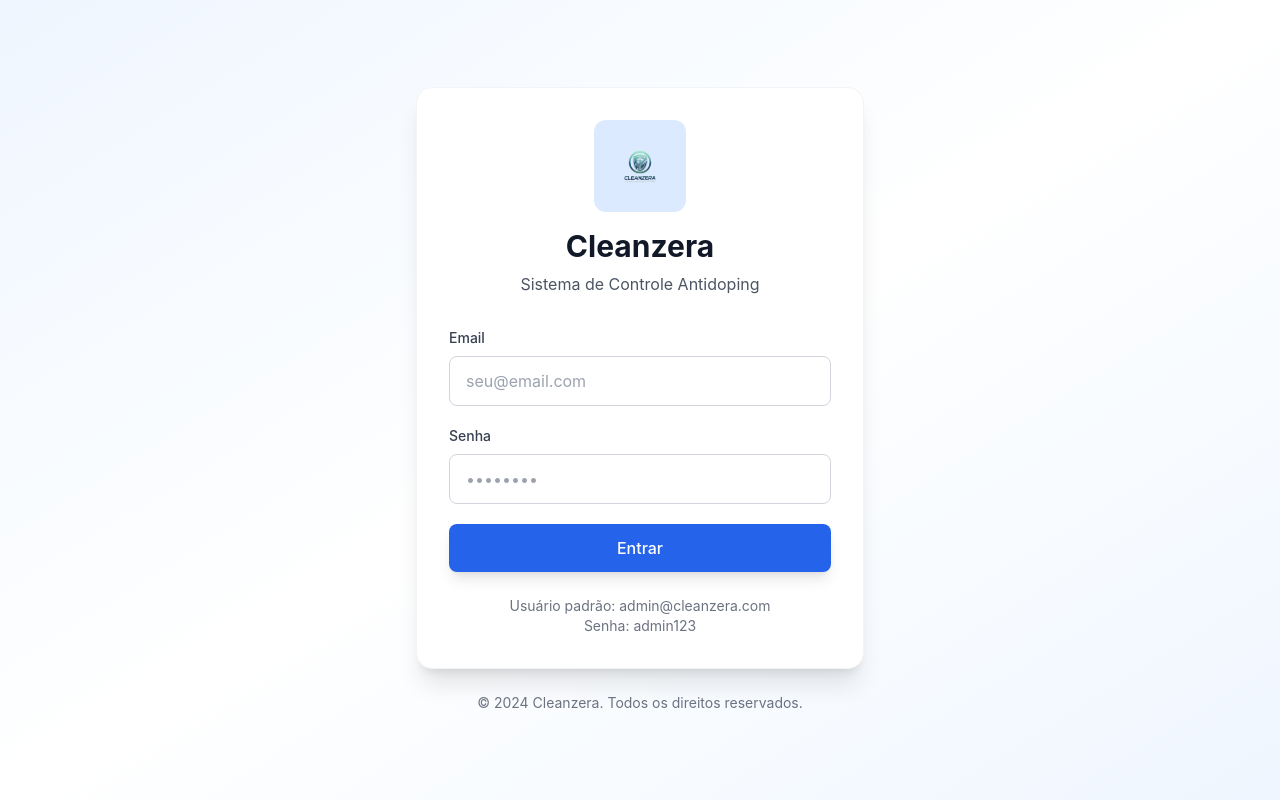
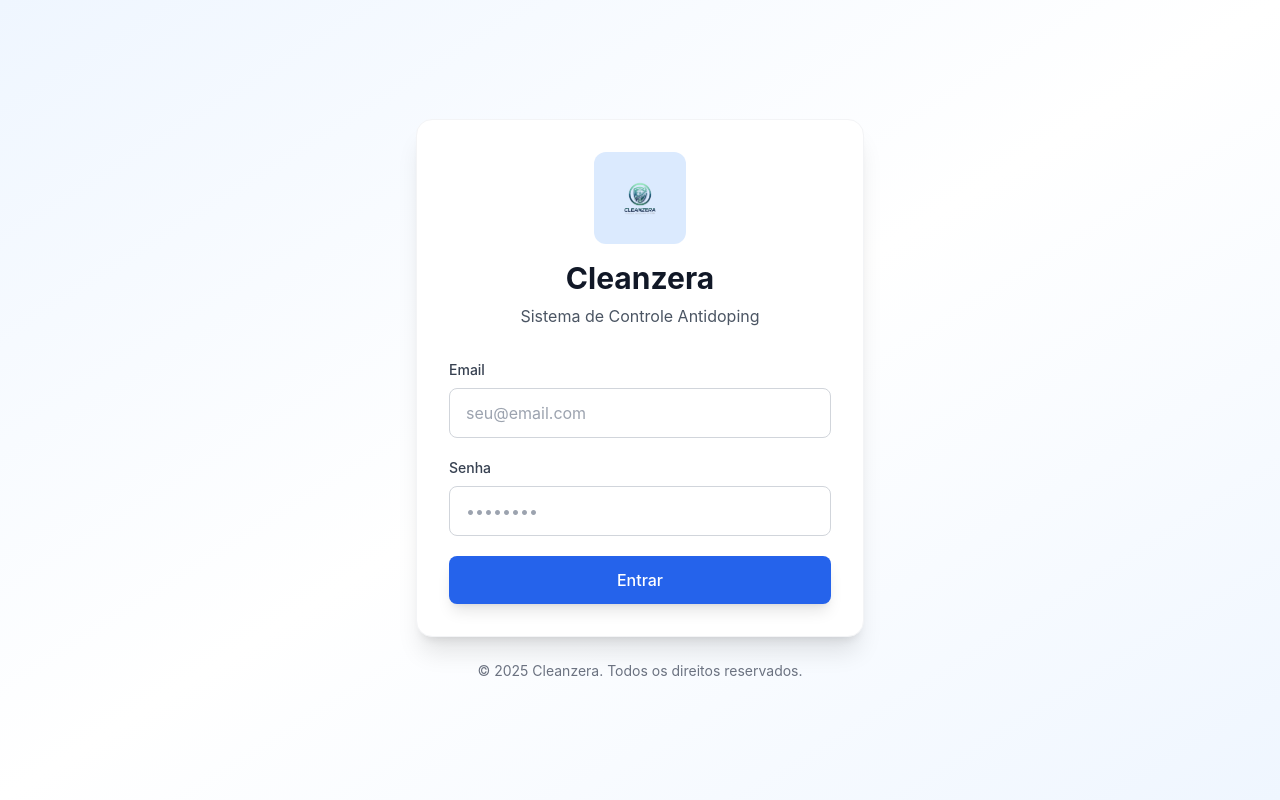
Before and after one commit to samueldelorenzi/cleanzera, a Next.js app: page /login in a window 1280 px wide. Built offline with nearby package versions, Linux system fonts and the light colour scheme.

Commit message:
removi credenciais antigas

```diff
--- a/src/app/login/page.tsx
+++ b/src/app/login/page.tsx
@@ -112,19 +112,10 @@ export default function Login() {
               )}
             </button>
           </form>
-
-          <div className="mt-6 text-center">
-            <p className="text-sm text-gray-500">
-              Usuário padrão: admin@cleanzera.com
-            </p>
-            <p className="text-sm text-gray-500">
-              Senha: admin123
-            </p>
-          </div>
         </div>
 
         <p className="text-center text-sm text-gray-500 mt-6">
-          © 2024 Cleanzera. Todos os direitos reservados.
+          © 2025 Cleanzera. Todos os direitos reservados.
         </p>
       </div>
     </div>
```
